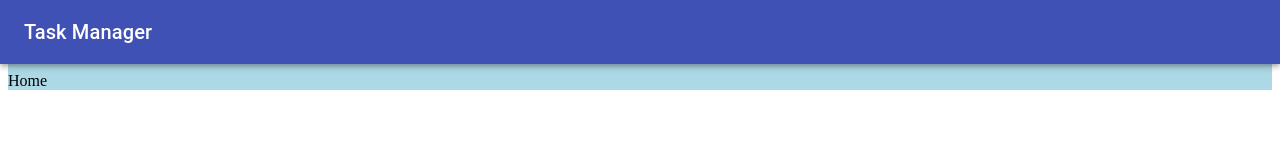
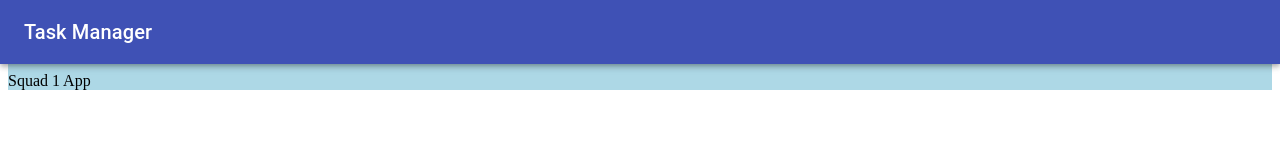
Before and after one commit to nicolekapp/task-manager, a React (Create React App) app: page / in a window 1280 px wide. Shown: the top 162 px of the page. Built offline with nearby package versions, Linux system fonts and the light colour scheme.

Commit message:
feature/TASKMANAGER-02: root path is for squad1

```diff
--- a/src/components/App/App.js
+++ b/src/components/App/App.js
@@ -25,9 +25,6 @@ const App = () => {
       <div className={classes.content}>
         <Switch>
           <Route exact path="/">
-            Home
-          </Route>
-          <Route exact path="/squad1">
             <Squad1App />
           </Route>
           <Route exact path="/squad2">
```
